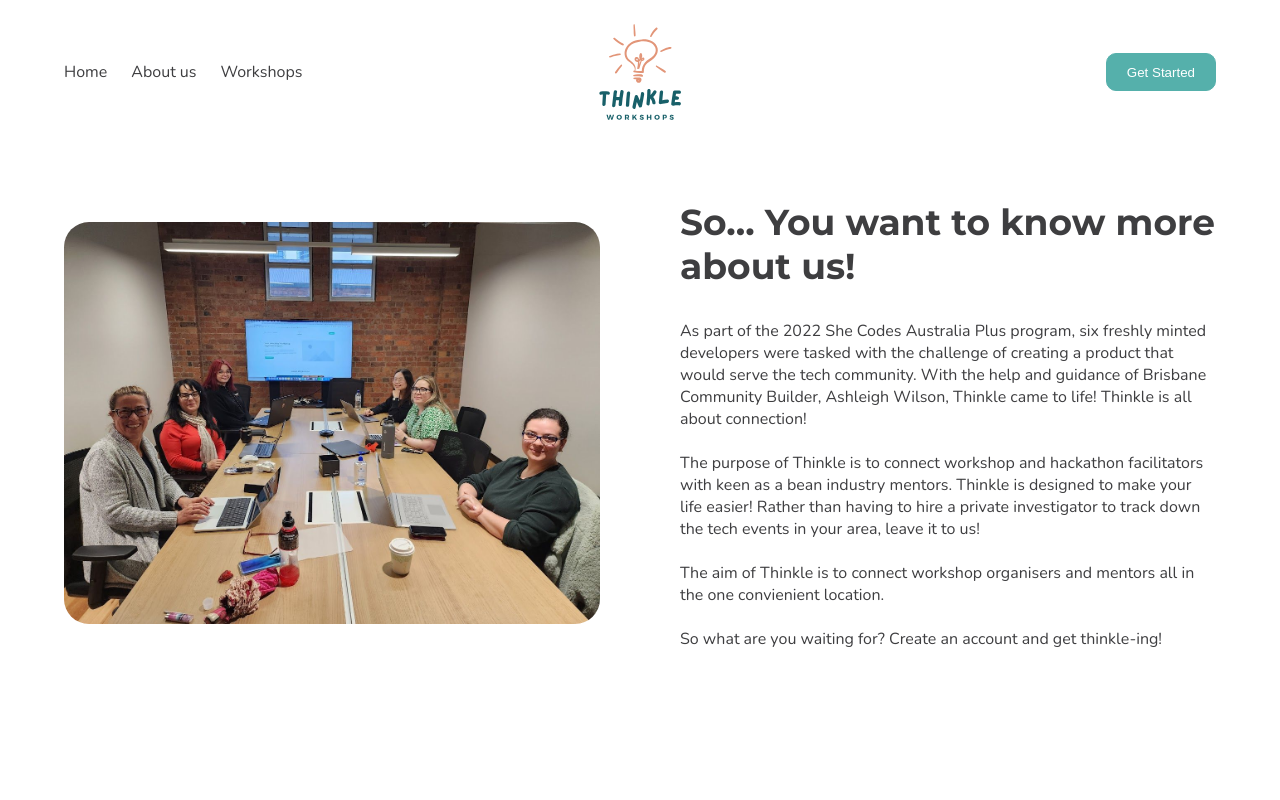
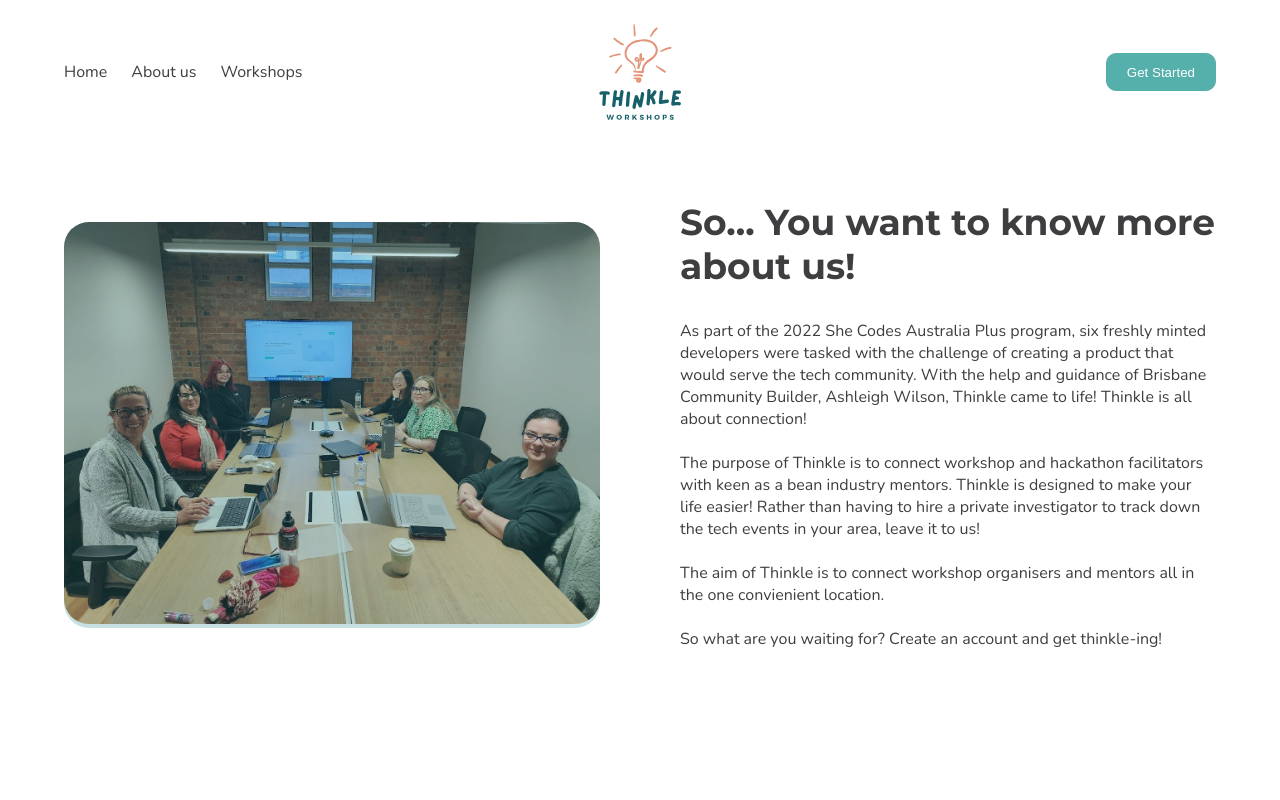
Before and after one commit to SheCodesAus/she-codes-group-project-frontend-fullstack-pancake, a React (Create React App) app: page /about-us in a window 1280 px wide. Shown: the top 800 px of the page. Built offline with nearby package versions, Linux system fonts and the light colour scheme.

Commit message:
Add image overlay to the TwoColumn component to make it visually consistent

```diff
--- a/src/components/common/TwoColumn/index.jsx
+++ b/src/components/common/TwoColumn/index.jsx
@@ -30,6 +30,11 @@
         </Link>
       </div>
       <div className="columnImage">
+        <div
+          className={`image-overlay  ${
+            buttonText === "Learn more about Ashleigh" ? "no-overlay" : ""
+          }`}
+        ></div>
         <img src={image} alt={heading} />
       </div>
     </div>
--- a/src/components/common/TwoColumn/style.css
+++ b/src/components/common/TwoColumn/style.css
@@ -16,6 +16,7 @@
 .columnImage {
   width: 100%;
   border-radius: var(--borderRadius-large);
+  position: relative;
 }
 
 .columnImage img {
@@ -43,3 +44,19 @@
     width: 50%;
   }
 }
+
+.image-overlay {
+  position: absolute;
+  top: 0;
+  left: 0;
+  width: 100%;
+  height: 100%;
+  background-color: var(--primary-400);
+  border-radius: var(--borderRadius-large);
+  opacity: 25%;
+  z-index: 999;
+}
+
+.no-overlay {
+  display: none;
+}
--- a/src/components/modules/AboutUs/TwoColumnNoButton/index.jsx
+++ b/src/components/modules/AboutUs/TwoColumnNoButton/index.jsx
@@ -13,6 +13,11 @@
         <p>{paragraph}</p>
       </div>
       <div className="columnImage">
+        <div
+          className={`image-overlay  ${
+            heading === "Meet our Founder: Ashleigh Wilson!" ? "no-overlay" : ""
+          }`}
+        ></div>
         <img src={image} alt={heading} />
       </div>
     </div>
```
